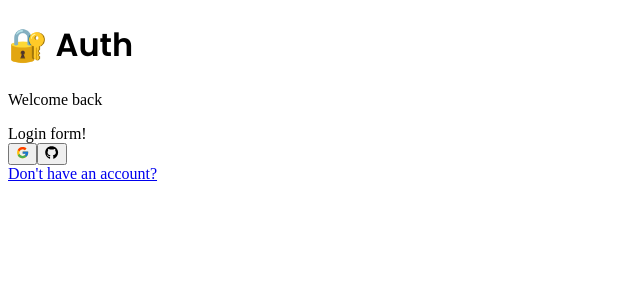
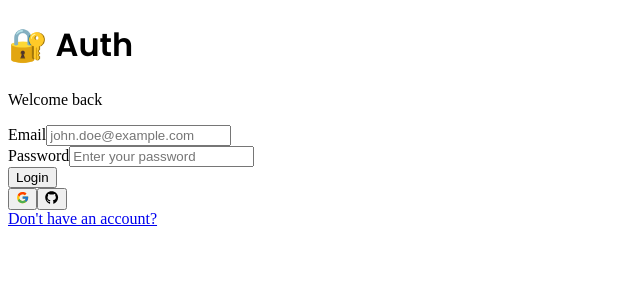
Before and after one commit to Lev1reG/next-auth, a Next.js app: page /auth/login in a window 1280 px wide. Shown: the top 300 px of the page, without its empty margins (0-640 px from the left). Built offline with nearby package versions, Linux system fonts and the light colour scheme.

Commit message:
feat/login form

```diff
--- a/components/auth/login-form.tsx
+++ b/components/auth/login-form.tsx
@@ -1,6 +1,39 @@
+"use client";
+
+import * as z from "zod";
+
+import { useForm } from "react-hook-form";
+import { zodResolver } from "@hookform/resolvers/zod";
+
+import { LoginSchema } from "@/schemas";
+import {
+  Form,
+  FormControl,
+  FormField,
+  FormItem,
+  FormLabel,
+  FormMessage,
+} from "@/components/ui/form";
+
 import { CardWrapper } from "@/components/auth/card-wrapper";
+import { Input } from "@/components/ui/input";
+import { Button } from "@/components/ui/button";
+import { FormError } from "@/components/form-error";
+import { FormSuccess } from "@/components/form-success";
 
 export const LoginForm = () => {
+  const form = useForm<z.infer<typeof LoginSchema>>({
+    resolver: zodResolver(LoginSchema),
+    defaultValues: {
+      email: "",
+      password: "",
+    },
+  });
+
+  const onSubmit = (values: z.infer<typeof LoginSchema>) => {
+    console.log(values);
+  };
+
   return (
     <CardWrapper
       headerLabel="Welcome back"
@@ -8,7 +41,51 @@
       backButtonHref="/auth/register"
       showSocial
     >
-      Login form!
+      <Form {...form}>
+        <form onSubmit={form.handleSubmit(onSubmit)} className="space-y-6">
+          <div className="space-y-4">
+            <FormField
+              control={form.control}
+              name="email"
+              render={({ field }) => (
+                <FormItem>
+                  <FormLabel>Email</FormLabel>
+                  <FormControl>
+                    <Input
+                      {...field}
+                      placeholder="john.doe@example.com"
+                      type="email"
+                    />
+                  </FormControl>
+                  <FormMessage />
+                </FormItem>
+              )}
+            />
+            <FormField
+              control={form.control}
+              name="password"
+              render={({ field }) => (
+                <FormItem>
+                  <FormLabel>Password</FormLabel>
+                  <FormControl>
+                    <Input
+                      {...field}
+                      placeholder="Enter your password"
+                      type="password"
+                    />
+                  </FormControl>
+                  <FormMessage />
+                </FormItem>
+              )}
+            />
+          </div>
+          <FormError message="" />
+          <FormSuccess message="" />
+          <Button type="submit" className="w-full">
+            Login
+          </Button>
+        </form>
+      </Form>
     </CardWrapper>
   );
 };
--- /dev/null
+++ b/components/form-error.tsx
@@ -0,0 +1,16 @@
+import { ExclamationTriangleIcon } from "@radix-ui/react-icons";
+
+interface FormErrorProps {
+  message?: string;
+}
+
+export const FormError = ({ message }: FormErrorProps) => {
+  if (!message) return null;
+
+  return (
+    <div className="bg-destructive/15 p-3 rounded-md flex items-center gap-x-2 text-sm text-destructive">
+      <ExclamationTriangleIcon className="h-4 w-4" />
+      <p>{message}</p>
+    </div>
+  );
+};
--- /dev/null
+++ b/components/form-success.tsx
@@ -0,0 +1,16 @@
+import { CheckCircledIcon } from "@radix-ui/react-icons";
+
+interface FormSuccessProps {
+  message?: string;
+}
+
+export const FormSuccess = ({ message }: FormSuccessProps) => {
+  if (!message) return null;
+
+  return (
+    <div className="bg-emerald-500/15 p-3 rounded-md flex items-center gap-x-2 text-sm text-emerald-500">
+      <CheckCircledIcon className="h-4 w-4" />
+      <p>{message}</p>
+    </div>
+  );
+};
--- /dev/null
+++ b/components/ui/form.tsx
@@ -0,0 +1,178 @@
+"use client"
+
+import * as React from "react"
+import * as LabelPrimitive from "@radix-ui/react-label"
+import { Slot } from "@radix-ui/react-slot"
+import {
+  Controller,
+  ControllerProps,
+  FieldPath,
+  FieldValues,
+  FormProvider,
+  useFormContext,
+} from "react-hook-form"
+
+import { cn } from "@/lib/utils"
+import { Label } from "@/components/ui/label"
+
+const Form = FormProvider
+
+type FormFieldContextValue<
+  TFieldValues extends FieldValues = FieldValues,
+  TName extends FieldPath<TFieldValues> = FieldPath<TFieldValues>
+> = {
+  name: TName
+}
+
+const FormFieldContext = React.createContext<FormFieldContextValue>(
+  {} as FormFieldContextValue
+)
+
+const FormField = <
+  TFieldValues extends FieldValues = FieldValues,
+  TName extends FieldPath<TFieldValues> = FieldPath<TFieldValues>
+>({
+  ...props
+}: ControllerProps<TFieldValues, TName>) => {
+  return (
+    <FormFieldContext.Provider value={{ name: props.name }}>
+      <Controller {...props} />
+    </FormFieldContext.Provider>
+  )
+}
+
+const useFormField = () => {
+  const fieldContext = React.useContext(FormFieldContext)
+  const itemContext = React.useContext(FormItemContext)
+  const { getFieldState, formState } = useFormContext()
+
+  const fieldState = getFieldState(fieldContext.name, formState)
+
+  if (!fieldContext) {
+    throw new Error("useFormField should be used within <FormField>")
+  }
+
+  const { id } = itemContext
+
+  return {
+    id,
+    name: fieldContext.name,
+    formItemId: `${id}-form-item`,
+    formDescriptionId: `${id}-form-item-description`,
+    formMessageId: `${id}-form-item-message`,
+    ...fieldState,
+  }
+}
+
+type FormItemContextValue = {
+  id: string
+}
+
+const FormItemContext = React.createContext<FormItemContextValue>(
+  {} as FormItemContextValue
+)
+
+const FormItem = React.forwardRef<
+  HTMLDivElement,
+  React.HTMLAttributes<HTMLDivElement>
+>(({ className, ...props }, ref) => {
+  const id = React.useId()
+
+  return (
+    <FormItemContext.Provider value={{ id }}>
+      <div ref={ref} className={cn("space-y-2", className)} {...props} />
+    </FormItemContext.Provider>
+  )
+})
+FormItem.displayName = "FormItem"
+
+const FormLabel = React.forwardRef<
+  React.ElementRef<typeof LabelPrimitive.Root>,
+  React.ComponentPropsWithoutRef<typeof LabelPrimitive.Root>
+>(({ className, ...props }, ref) => {
+  const { error, formItemId } = useFormField()
+
+  return (
+    <Label
+      ref={ref}
+      className={cn(error && "text-destructive", className)}
+      htmlFor={formItemId}
+      {...props}
+    />
+  )
+})
+FormLabel.displayName = "FormLabel"
+
+const FormControl = React.forwardRef<
+  React.ElementRef<typeof Slot>,
+  React.ComponentPropsWithoutRef<typeof Slot>
+>(({ ...props }, ref) => {
+  const { error, formItemId, formDescriptionId, formMessageId } = useFormField()
+
+  return (
+    <Slot
+      ref={ref}
+      id={formItemId}
+      aria-describedby={
+        !error
+          ? `${formDescriptionId}`
+          : `${formDescriptionId} ${formMessageId}`
+      }
+      aria-invalid={!!error}
+      {...props}
+    />
+  )
+})
+FormControl.displayName = "FormControl"
+
+const FormDescription = React.forwardRef<
+  HTMLParagraphElement,
+  React.HTMLAttributes<HTMLParagraphElement>
+>(({ className, ...props }, ref) => {
+  const { formDescriptionId } = useFormField()
+
+  return (
+    <p
+      ref={ref}
+      id={formDescriptionId}
+      className={cn("text-[0.8rem] text-muted-foreground", className)}
+      {...props}
+    />
+  )
+})
+FormDescription.displayName = "FormDescription"
+
+const FormMessage = React.forwardRef<
+  HTMLParagraphElement,
+  React.HTMLAttributes<HTMLParagraphElement>
+>(({ className, children, ...props }, ref) => {
+  const { error, formMessageId } = useFormField()
+  const body = error ? String(error?.message) : children
+
+  if (!body) {
+    return null
+  }
+
+  return (
+    <p
+      ref={ref}
+      id={formMessageId}
+      className={cn("text-[0.8rem] font-medium text-destructive", className)}
+      {...props}
+    >
+      {body}
+    </p>
+  )
+})
+FormMessage.displayName = "FormMessage"
+
+export {
+  useFormField,
+  Form,
+  FormItem,
+  FormLabel,
+  FormControl,
+  FormDescription,
+  FormMessage,
+  FormField,
+}
--- /dev/null
+++ b/components/ui/input.tsx
@@ -0,0 +1,25 @@
+import * as React from "react"
+
+import { cn } from "@/lib/utils"
+
+export interface InputProps
+  extends React.InputHTMLAttributes<HTMLInputElement> {}
+
+const Input = React.forwardRef<HTMLInputElement, InputProps>(
+  ({ className, type, ...props }, ref) => {
+    return (
+      <input
+        type={type}
+        className={cn(
+          "flex h-9 w-full rounded-md border border-input bg-transparent px-3 py-1 text-sm shadow-sm transition-colors file:border-0 file:bg-transparent file:text-sm file:font-medium placeholder:text-muted-foreground focus-visible:outline-none focus-visible:ring-1 focus-visible:ring-ring disabled:cursor-not-allowed disabled:opacity-50",
+          className
+        )}
+        ref={ref}
+        {...props}
+      />
+    )
+  }
+)
+Input.displayName = "Input"
+
+export { Input }
--- /dev/null
+++ b/components/ui/label.tsx
@@ -0,0 +1,26 @@
+"use client"
+
+import * as React from "react"
+import * as LabelPrimitive from "@radix-ui/react-label"
+import { cva, type VariantProps } from "class-variance-authority"
+
+import { cn } from "@/lib/utils"
+
+const labelVariants = cva(
+  "text-sm font-medium leading-none peer-disabled:cursor-not-allowed peer-disabled:opacity-70"
+)
+
+const Label = React.forwardRef<
+  React.ElementRef<typeof LabelPrimitive.Root>,
+  React.ComponentPropsWithoutRef<typeof LabelPrimitive.Root> &
+    VariantProps<typeof labelVariants>
+>(({ className, ...props }, ref) => (
+  <LabelPrimitive.Root
+    ref={ref}
+    className={cn(labelVariants(), className)}
+    {...props}
+  />
+))
+Label.displayName = LabelPrimitive.Root.displayName
+
+export { Label }
--- a/package.json
+++ b/package.json
@@ -9,16 +9,20 @@
     "lint": "next lint"
   },
   "dependencies": {
+    "@hookform/resolvers": "^3.9.0",
     "@radix-ui/react-icons": "^1.3.0",
+    "@radix-ui/react-label": "^2.1.0",
     "@radix-ui/react-slot": "^1.1.0",
     "class-variance-authority": "^0.7.0",
     "clsx": "^2.1.1",
     "next": "14.2.5",
     "react": "^18",
     "react-dom": "^18",
+    "react-hook-form": "^7.52.1",
     "react-icons": "^5.2.1",
     "tailwind-merge": "^2.4.0",
-    "tailwindcss-animate": "^1.0.7"
+    "tailwindcss-animate": "^1.0.7",
+    "zod": "^3.23.8"
   },
   "devDependencies": {
     "@types/node": "^20",
--- /dev/null
+++ b/schemas/index.ts
@@ -0,0 +1,10 @@
+import * as z from "zod";
+
+export const LoginSchema = z.object({
+  email: z.string().email({
+    message: "Email is required",
+  }),
+  password: z.string().min(1, {
+    message: "Password is required",
+  }),
+});
```
Also changed, not shown: 1 other file (tests, documents, lock files or other folders).
